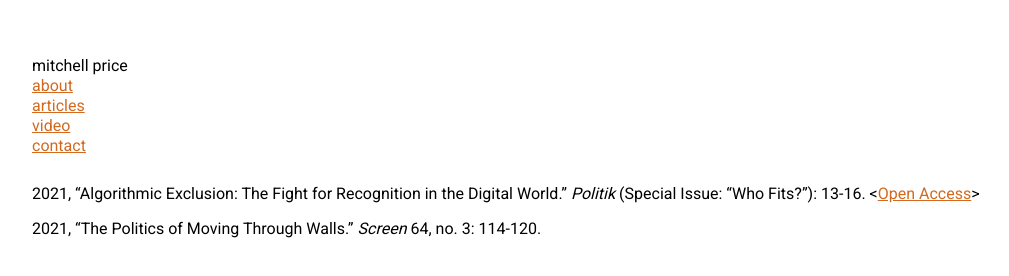
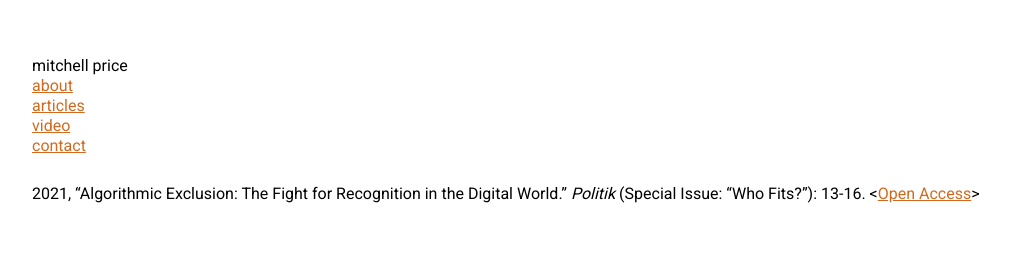
Before and after one commit to megacardguy/megacardguy.github.io, a plain HTML site: page Articles.html in a window 1280 px wide. Shown: the whole page, without its empty margins (32-1041 px from the left). Drawn offline with Linux system fonts and the light colour scheme.

Commit message:
Update Articles.html

```diff
--- a/Articles.html
+++ b/Articles.html
@@ -38,9 +38,7 @@
                 2021, “Algorithmic Exclusion: The Fight for Recognition in the Digital World.” <em>Politik</em> (Special Issue: “Who Fits?”): 13-16. &#60;<a href="https://0b37f787-f634-4992-b19a-700450c9a26b.filesusr.com/ugd/08c433_8c19a2955bb544ed8ac89a83a99ec50e.pdf">Open Access</a>&#62;
             </p>
 
-            <p>
-                2021, “The Politics of Moving Through Walls.” <em>Screen</em> 64, no. 3: 114-120.
-            </p>
+
         </div>
 
     </body>
```
